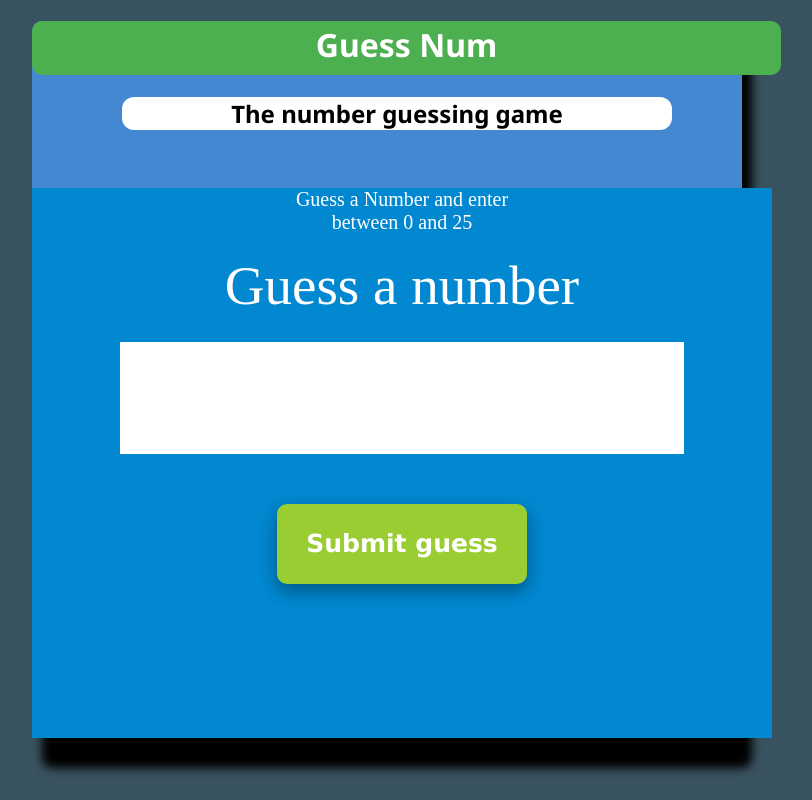
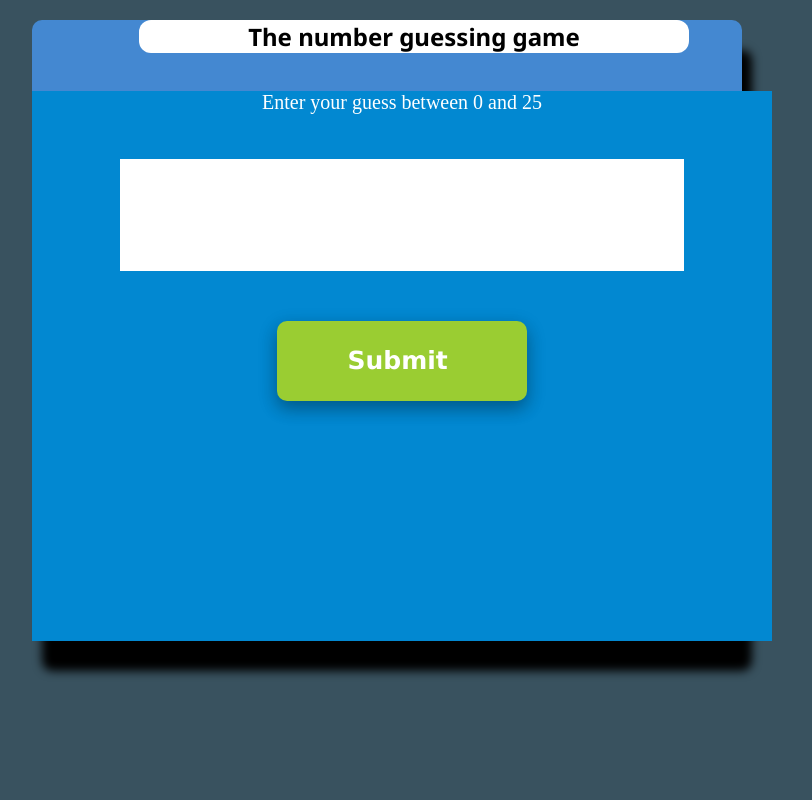
Before and after one commit to naima-shk/Number-Guessing-Game, a plain HTML site: page index.html in a window 1280 px wide. Shown: the whole page, without its empty margins (288-1100 px from the left). Drawn offline with Linux system fonts and the light colour scheme.

Commit message:
'implement-mentor-feedback'

```diff
--- a/index.html
+++ b/index.html
@@ -12,18 +12,18 @@
 <body>
 
   <div class="number">
-    <h1> Guess Num</h1>
+   <!--<h1> Guess Num</h1>-->
     <h2> The number guessing game</h2>
     </br>
 
     <div id="wrapper">
-      <p>Guess a Number and enter <br> between 0 and 25 </p>
+      <p>Enter your guess between 0 and 25 </p>
         <form class="form">
-            <label2 for="guessField" id="guess">Guess a number</label>
+            <!--<label2 for="guessField" id="guess">Enter your guess </label> -->
 
             <input type="text" id="guessField" class="guessField">
             <br>
-            <input type="submit" id="submitguess" value="Submit guess" class="guessSubmit">
+            <input type="submit" id="submitguess" value="Submit " class="guessSubmit">
         </form>
 
 
--- a/style.css
+++ b/style.css
@@ -77,7 +77,7 @@ button {
     font-size: 25px;
 }
 
-h1 {
+/*h1 {
     background-color: #4caf50;
     color: #fff;
     text-align: center;
@@ -86,15 +86,17 @@ h1 {
   border: 2px solid transparent;
   border-radius: 10px;
   font-family: 'Noto Sans', sans-serif;
-}
+}*/
 h2 {
     background-color: white;
 font-family: 'Noto Sans', sans-serif;
     color: black;
     text-align: center;
     width: 550px;
-    margin-left : 90px;
+    padding: auto;
+    margin-left : 107px;
   border-radius:12px;
+  margin-bottom: auto;
 }
 
 p {
```
